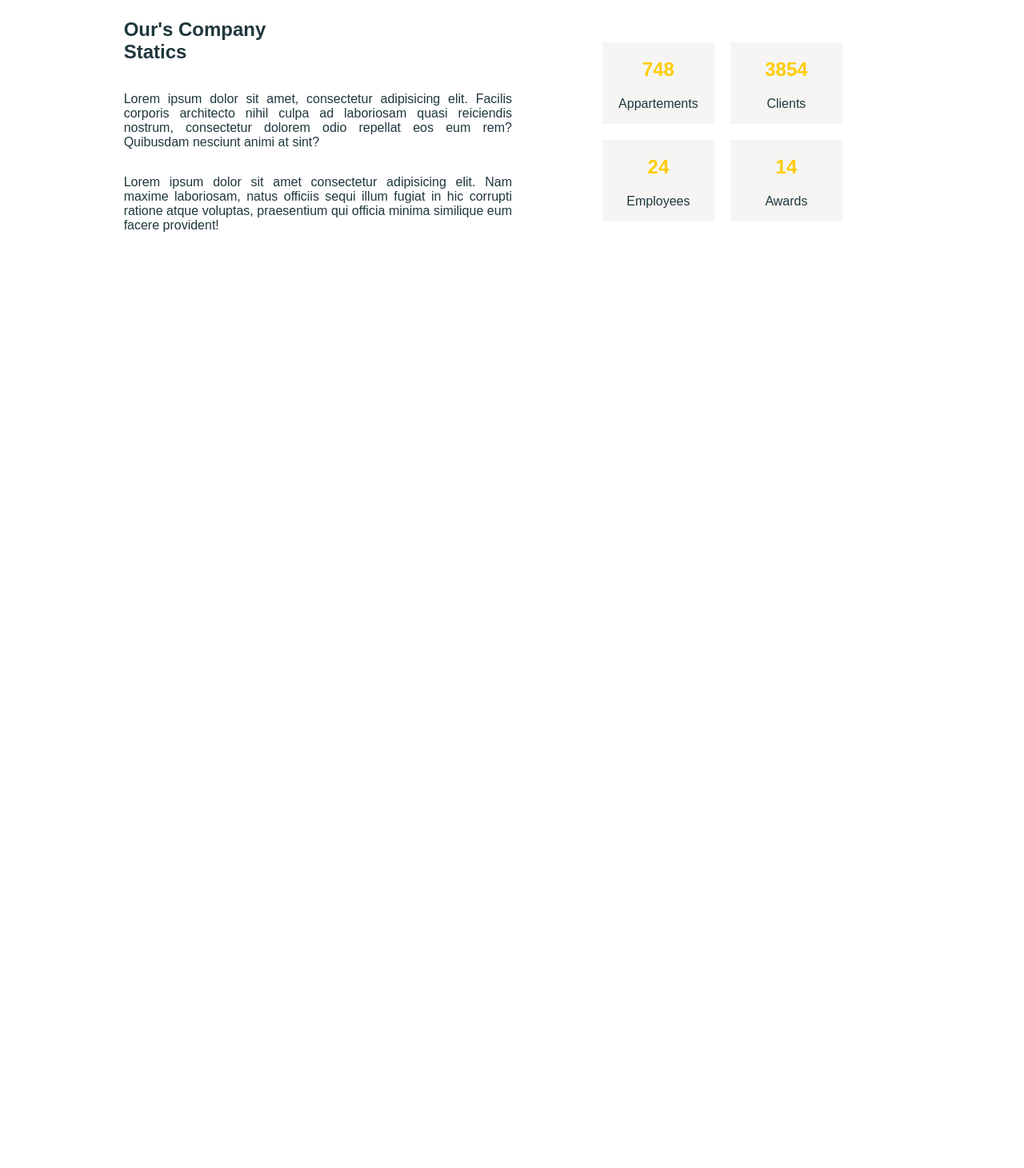
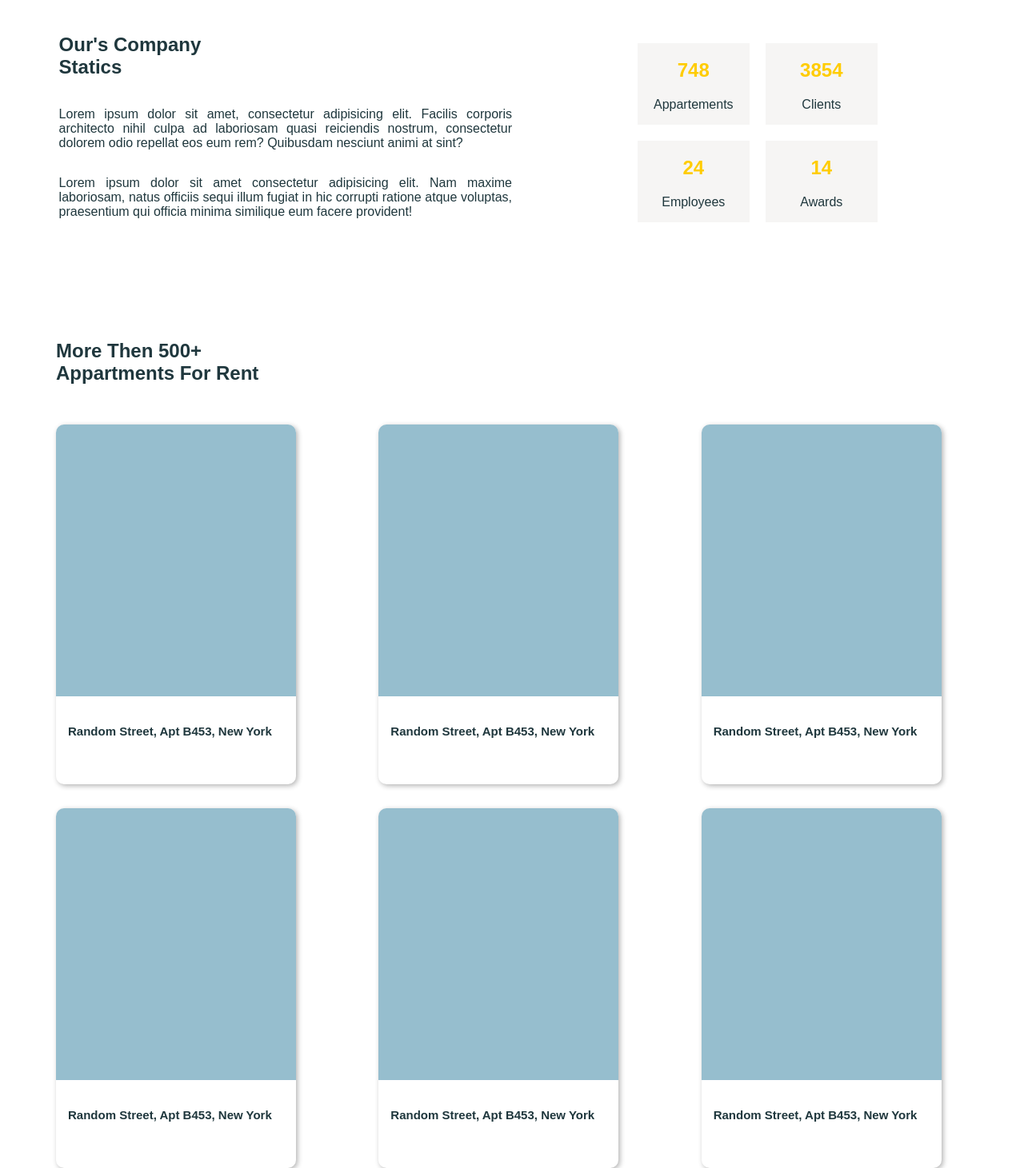
Before and after one commit to jeanlucesokia/psd_scss, a plain HTML site: page index.html in a window 1280 px wide. Shown: the part 603-2064 px from the top of the page at 80% size. Before the commit the page ends 1016 px from the top, so only its background shows below. Drawn offline with Linux system fonts and the light colour scheme.

Commit message:
appartement

```diff
--- a/apps/css/index.scss
+++ b/apps/css/index.scss
@@ -2,9 +2,11 @@ $white: #ffffff;
 $yellow: #ffcc01;
 $blue: #96bece;
 $black: #000000;
-$app_width: 80%;
-$montserrat: Montserrat,sans-serif;
+$app_width: 100%;
+$montserrat: Montserrat, sans-serif;
 $text_color_global : #1f373d;
+
+
 body {
     display: flex;
     background-color: $white;
@@ -12,15 +14,19 @@ body {
     align-items: center;
     font-family: $montserrat;
     color: $text_color_global;
+    margin: 0 50px;
+    padding: 0;
 }
+
 .homepage {
-    display: flex;
     width: $app_width;
     height: 1000px;
 }
+
 .navbar {
     width: 100%;
 }
+
 .navbar-row {
     display: flex;
     flex-direction: row;
@@ -28,20 +34,24 @@ body {
     margin-left: 2px;
     list-style: none;
 }
+
 .navbar-row {
     text-align: center;
     align-items: center;
     margin-left: 20px;
     margin-right: 20px;
 }
+
 .navbar-row-logo {
     display: flex;
     width: 150px;
     height: 50px;
 }
+
 .navbar-row-btn {
     margin-left: 10%;
 }
+
 .navbar-row-btn button {
     text-align: center;
     background-color: transparent;
@@ -51,11 +61,13 @@ body {
     padding: 14px 16px;
     font-size: 14px;
 }
+
 .navbar-row-btn button:hover {
     background-color: $yellow;
     border-radius: 8px;
     cursor: pointer;
 }
+
 .hero {
     display: flex;
     position: relative;
@@ -63,23 +75,28 @@ body {
     width: 100%;
     height: 500px;
 }
-.hero-content{
+
+.hero-content {
     display: flex;
     background-color: $white;
     width: $app_width/4;
 }
+
 .hero-content-column {
     position: absolute;
     margin-top: 10%;
     margin-left: 8%;
+
     h1 {
         font-weight: bold;
         font-size: 50px;
     }
+
     .hero-content-row {
         display: flex;
         flex-direction: row;
         height: 50px;
+
         i {
             display: flex;
             align-items: center;
@@ -87,11 +104,13 @@ body {
             top: 40px;
             color: gray;
         }
+
         input {
             border: none;
             outline: none;
             width: 280px;
         }
+
         button {
             cursor: pointer;
             background-color: $yellow;
@@ -105,20 +124,24 @@ body {
         }
     }
 }
+
 .hero-footer {
     display: flex;
     flex-direction: row;
     justify-content: flex-end;
     align-items: flex-end;
     width: 100%;
-    .hero-footer-info{
+
+    .hero-footer-info {
         display: flex;
         background-color: $yellow;
+
         i {
             align-items: center;
             margin-left: 20px;
             color: $white
         }
+
         button {
             cursor: pointer;
             background-color: transparent;
@@ -133,39 +156,46 @@ body {
     }
 
 }
+
 .company {
     display: flex;
     flex-direction: row;
     height: 40%;
     align-items: center;
+    margin-top: 75px;
+
     .company-row-primary {
         display: flex;
         flex-direction: column;
         text-align: justify;
-        align-items:flex-start;
+        align-items: flex-start;
         margin-left: 2%;
         margin-right: 2%;
         flex-wrap: wrap;
         width: 50%;
     }
+
     .company-row-secondary {
         display: flex;
         flex-direction: column;
         align-items: center;
         flex-wrap: wrap;
         width: 50%;
+
         .card {
             display: flex;
             flex-direction: row;
             flex-wrap: wrap;
             text-align: center;
+
             .card-content {
                 width: 140px;
                 margin-left: 10px;
                 margin-right: 10px;
                 margin-top: 20px;
                 background-color: #f6f5f4;
-                h2{
+
+                h2 {
                     font-weight: bold;
                     color: $yellow;
                 }
@@ -173,3 +203,51 @@ body {
         }
     }
 }
+
+//appartement
+
+.appartement {
+    width: 100%;
+    height: auto;
+    margin-left: 20px;
+    margin-top: 75px;
+    //background-color: #f6f5f4;
+    padding-top: 20px;
+
+
+    h2 {
+        padding-top: 20px;
+    }
+
+    .appart-container {
+        display: grid;
+        padding-top: 30px;
+        grid-template-columns: repeat(3, 1fr);
+        gap: 30px;
+
+        .appart-card-primary {
+            width: 300px;
+            height: 450px;
+
+            border-radius: 10px;
+            box-shadow: 2px 2px 6px 0 rgba(0, 0, 0, 0.3);
+
+            .appart-card-items-img {
+                height: 340px;
+                background-color: $blue;
+                margin-bottom: 20px;
+                border-radius: 10px 10px 0 0;
+            }
+
+            .appart-card-items-info {
+                padding: 15px;
+                font-weight: 700;
+
+                span {
+                    font-size: 15px;
+                }
+            }
+        }
+
+    }
+}
--- a/index.html
+++ b/index.html
@@ -1,5 +1,6 @@
 <!DOCTYPE html>
 <html lang="en">
+
 <head>
   <meta charset="UTF-8" />
   <meta http-equiv="X-UA-Compatible" content="IE=edge" />
@@ -14,10 +15,7 @@
     <div class="navbar">
       <div class="navbar-row">
         <div class="navbar-row-logo">
-            <img
-              src="./apps/images/logo.png"
-              alt="luxestate"
-            />
+          <img src="./apps/images/logo.png" alt="luxestate" />
         </div>
         <div class="navbar-row-btn">
           <button>About</button>
@@ -49,7 +47,7 @@
             </div>
             <div>
               <i class="fa fa-map-marker fa-lg"></i>
-              <button>Melboume,Australia</button>
+              <button>Melbourne,Australia</button>
             </div>
           </div>
         </div>
@@ -57,8 +55,12 @@
       <div class="company">
         <div class="company-row-primary">
           <h2>Our's Company <br>Statics</h2>
-          <p>Lorem ipsum dolor sit amet, consectetur adipisicing elit. Facilis corporis architecto nihil culpa ad laboriosam quasi reiciendis nostrum, consectetur dolorem odio repellat eos eum rem? Quibusdam nesciunt animi at sint?</p>
-          <p>Lorem ipsum dolor sit amet consectetur adipisicing elit. Nam maxime laboriosam, natus officiis sequi illum fugiat in hic corrupti ratione atque voluptas, praesentium qui officia minima similique eum facere provident!</p>
+          <p>Lorem ipsum dolor sit amet, consectetur adipisicing elit. Facilis corporis architecto nihil culpa ad
+            laboriosam quasi reiciendis nostrum, consectetur dolorem odio repellat eos eum rem? Quibusdam nesciunt animi
+            at sint?</p>
+          <p>Lorem ipsum dolor sit amet consectetur adipisicing elit. Nam maxime laboriosam, natus officiis sequi illum
+            fugiat in hic corrupti ratione atque voluptas, praesentium qui officia minima similique eum facere
+            provident!</p>
         </div>
         <div class="company-row-secondary">
           <div class="card">
@@ -84,6 +86,60 @@
         </div>
       </div>
     </div>
+    <div class="appartement">
+      <h2>More Then 500+<br>Appartments For Rent</h2>
+      <div class="appart-container">
+        <div class="appart-card-primary">
+          <div class="appart-card-items">
+            <div class="appart-card-items-img"></div>
+            <div class="appart-card-items-info">
+              <span>Random Street, Apt B453, New York</span>
+            </div>
+          </div>
+        </div>
+        <div class="appart-card-primary">
+          <div class="appart-card-items">
+            <div class="appart-card-items-img"></div>
+            <div class="appart-card-items-info">
+              <span>Random Street, Apt B453, New York</span>
+            </div>
+          </div>
+        </div>
+        <div class="appart-card-primary">
+          <div class="appart-card-items">
+            <div class="appart-card-items-img"></div>
+            <div class="appart-card-items-info">
+              <span>Random Street, Apt B453, New York</span>
+            </div>
+          </div>
+        </div>
+        <div class="appart-card-primary">
+          <div class="appart-card-items">
+            <div class="appart-card-items-img"></div>
+            <div class="appart-card-items-info">
+              <span>Random Street, Apt B453, New York</span>
+            </div>
+          </div>
+        </div>
+        <div class="appart-card-primary">
+          <div class="appart-card-items">
+            <div class="appart-card-items-img"></div>
+            <div class="appart-card-items-info">
+              <span>Random Street, Apt B453, New York</span>
+            </div>
+          </div>
+        </div>
+        <div class="appart-card-primary">
+          <div class="appart-card-items">
+            <div class="appart-card-items-img"></div>
+            <div class="appart-card-items-info">
+              <span>Random Street, Apt B453, New York</span>
+            </div>
+          </div>
+        </div>
+      </div>
+    </div>
 </body>
 <footer></footer>
+
 </html>
```
Also changed, not shown: apps/css/index.css, 1 other file. Lines whose indentation alone changed are shown as unchanged.
